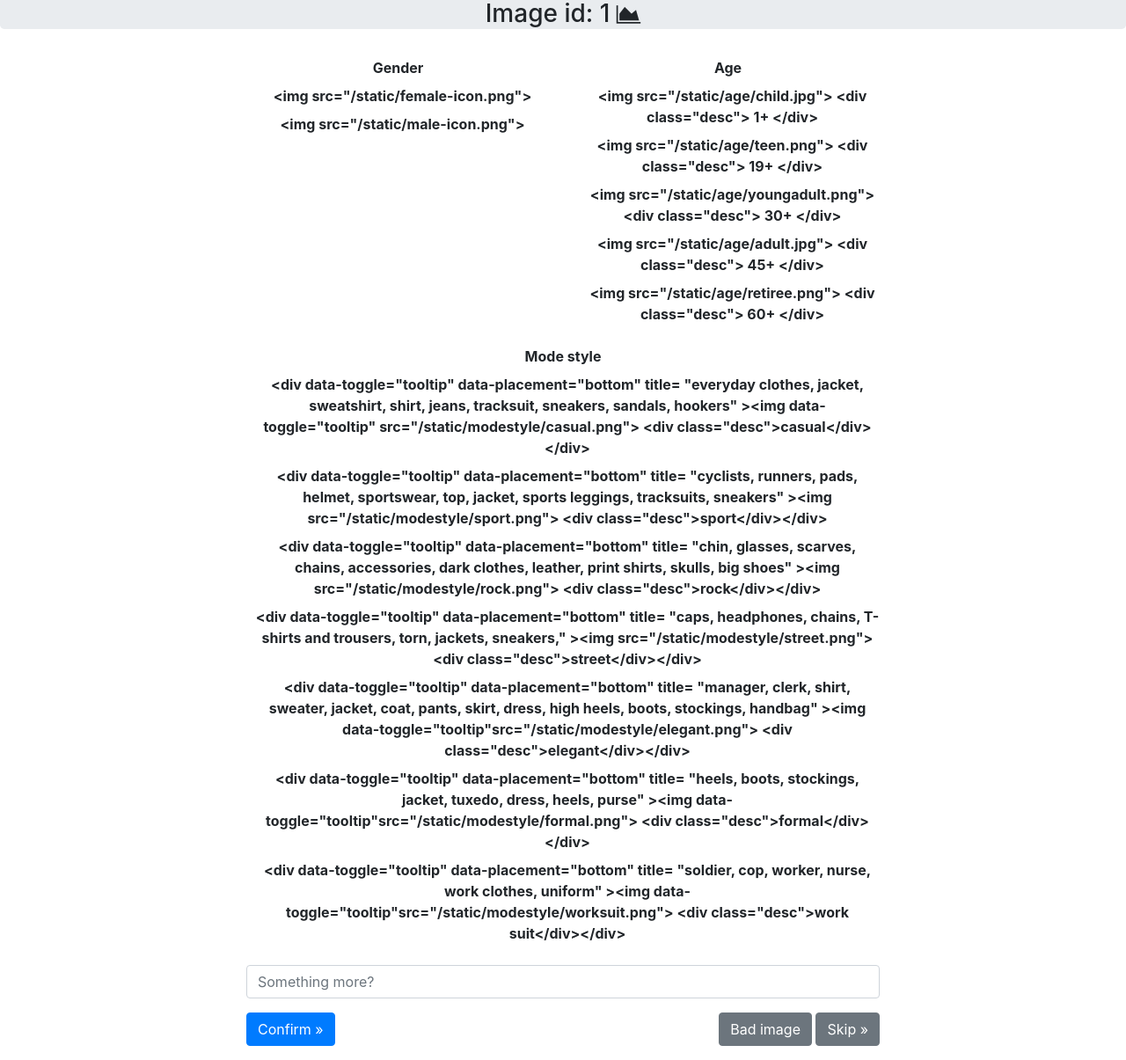
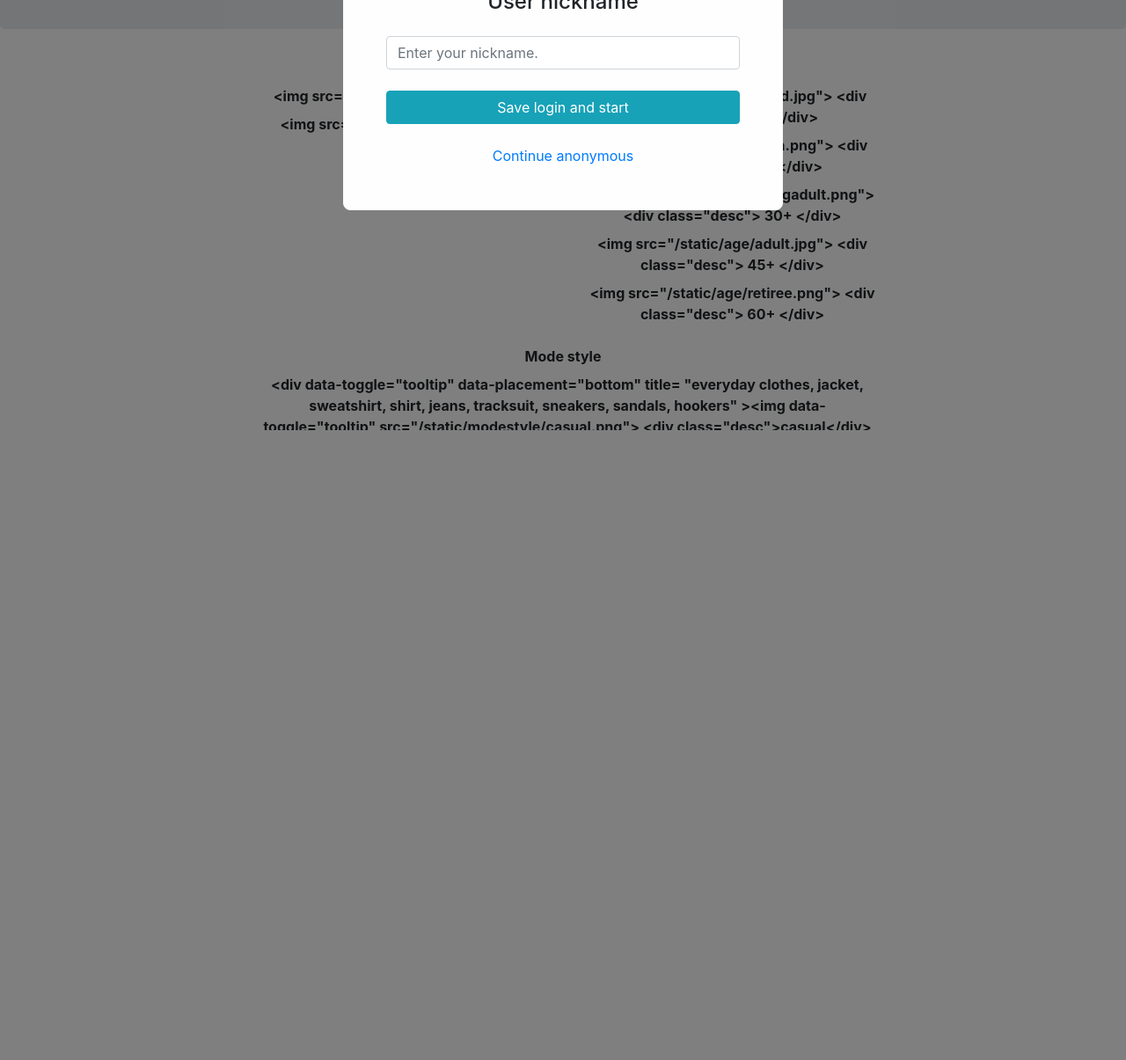
Before and after one commit to zuzanica/datagetherer, a Flask app: page /image/1 in a window 1280 px wide. Shown: the part 311-1516 px from the top of the page at 88% size. After the commit the page ends 800 px from the top, so only its background shows below. Run offline with Flask 2, Linux system fonts and the light colour scheme; data comes from the database, SQL or seed files in the repository; some libraries are stand-ins or nearby versions.

Commit message:
add login nickname

```diff
--- a/app/static/css/style.css
+++ b/app/static/css/style.css
@@ -127,15 +127,16 @@
 }
 
 /* Modal Content */
-.modal-content {
+.user-modal-content {
   position: relative;
   background-color: #fefefe;
   margin: auto;
-  padding: 0;
-  width: 90%;
-  max-width: 1200px;
+  width: 500px;
+  height: 300px;
+  flex-direction: column;
+  border: 1px solid rgba(0,0,0,.2);
+  border-radius: .5rem
 }
-
 .full_image{
     width: 700px;
     height: 350px;
--- a/app/static/js/script.js
+++ b/app/static/js/script.js
@@ -20,12 +20,36 @@
 
 function check() {
     unique_id = getCookie("id")
-    console.log('nacitane unique id ')
+    console.log('user nick or id ')
     console.log(unique_id)
+    if( unique_id == "" || unique_id == null){
+        openUserModal()
+    }
+    document.getElementById("userNickName").innerHTML = "nickname: " + getCookie("id").split("=")[1];
+}
+
+function confirmNickName(){
+    nick_name = document.getElementById("login").value;
+    console.log(nick_name)
+    if(nick_name != "" && nick_name.length < 255 ) {
+        unique_id = nick_name
+        setCookie("id", unique_id);
+        closeUserModal();
+        console.log("user nick: " + nick_name)
+    } else {
+        useAnonymous();
+    }
+    document.getElementById("userNickName").innerHTML = "nickname: " + getCookie("id").split("=")[1];
+}
+
+function useAnonymous() {
+    unique_id = getCookie("id")
     if( unique_id == "" || unique_id == null){
         unique_id = new Date().getUTCMilliseconds();
         setCookie("id", unique_id);
+        console.log("anonimous id: " + unique_id)
     }
+    closeUserModal();
 }
 
 // Open the Modal
@@ -47,3 +71,11 @@
 $(function () {
   $('[data-toggle="tooltip"]').tooltip()
 })
+
+function openUserModal() {
+  document.getElementById('userModal').style.display = "block";
+}
+
+function closeUserModal() {
+  document.getElementById('userModal').style.display = "none";
+}
--- a/app/templates/datagetherer.html
+++ b/app/templates/datagetherer.html
@@ -21,7 +21,7 @@
                 <span class="navbar-toggler-icon"></span>
             </button>
             <div class="collapse navbar-collapse" id="navbarNav">
-                <ul class="navbar-nav">
+                <ul class="navbar-nav mr-auto">
                     <li class="nav-item active">
                         <a class="nav-link" href="/">Home <span class="sr-only">(current)</span></a>
                     </li>
@@ -35,6 +35,7 @@
                         <a class="nav-link" href="/#references">References</a>
                     </li>
                 </ul>
+                <p id="userNickName" class="text-light my-2 my-sm-0"></p>
             </div>
         </div>
     </nav>
@@ -42,6 +43,20 @@
     <div id="imageModal" onclick="closeModal()" class="modal">
         <img class="full_image  mx-auto d-block" src="{{url_for('static', filename=image.resized_image)}}" alt="Source image">
     </div>
+
+    <div id="userModal" class="modal mx-auto">
+        <div class="user-modal-content text-center border border-light p-5">
+            <p class="h4 mb-4">User nickname</p>
+
+            <div class="form-group">
+                <input id="login" type="login" class="form-control" id="inputUserNickName" placeholder="Enter your nickname.">
+            </div>
+
+            <button type="submit"  onclick="confirmNickName()" class="btn btn-info btn-block my-4">Save login and start</button>
+            <p> <a onclick="useAnonymous()" href="">Continue anonymous</a></p>
+        </div>
+    </div>
+
 
     <div>
         {% from "_formhelpers.html" import render_field %}
@@ -85,7 +100,7 @@
                         </div>
                         <div class="row ">
                             <div class="col">
-                               {{ form.style.label }}
+                                {{ form.style.label }}
                                 {{ form.style(onclick="show_selected('style')") }}
                             </div>
                         </div>
@@ -96,7 +111,7 @@
                         </div>
                         <div class="row pt-3 pb-3">
                             <div class="col text-left">
-                                <input class="btn btn-primary" data-toggle="tooltip" data-placement="right" title="Confirm selected annotation." name='form-type' type="submit" role="button" value="Confirm »">
+                                <input class="btn btn-info" data-toggle="tooltip" data-placement="right" title="Confirm selected annotation." name='form-type' type="submit" role="button" value="Confirm »">
                             </div>
                             <div class="col text-right">
                                 <input class="btn btn-secondary" data-toggle="tooltip" data-placement="right" title="Image is not correct or contains different person" name='form-type' type="submit" role="button" value="Bad image">
```
